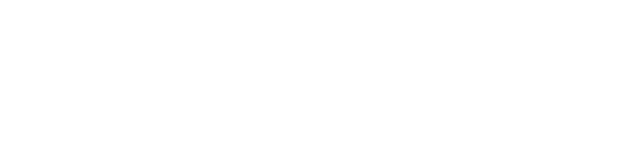
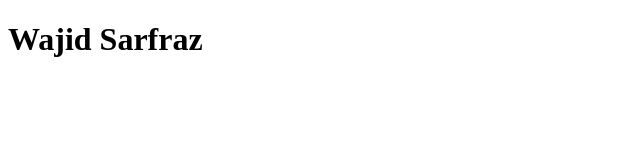
Before and after one commit to Wajid-Sarfraz/WebDemo, a plain HTML site: page index.html in a window 1280 px wide. Shown: the whole page, without its empty margins (0-640 px from the left). Drawn offline with Linux system fonts and the light colour scheme.

Commit message:
Tag added to index file

```diff
--- a/index.html
+++ b/index.html
@@ -5,5 +5,7 @@
     <meta name="viewport" content="width=device-width, initial-scale=1.0" />
     <title>First Document on GitHub</title>
   </head>
-  <body></body>
+  <body>
+    <h1>Wajid Sarfraz</h1>
+  </body>
 </html>
```
